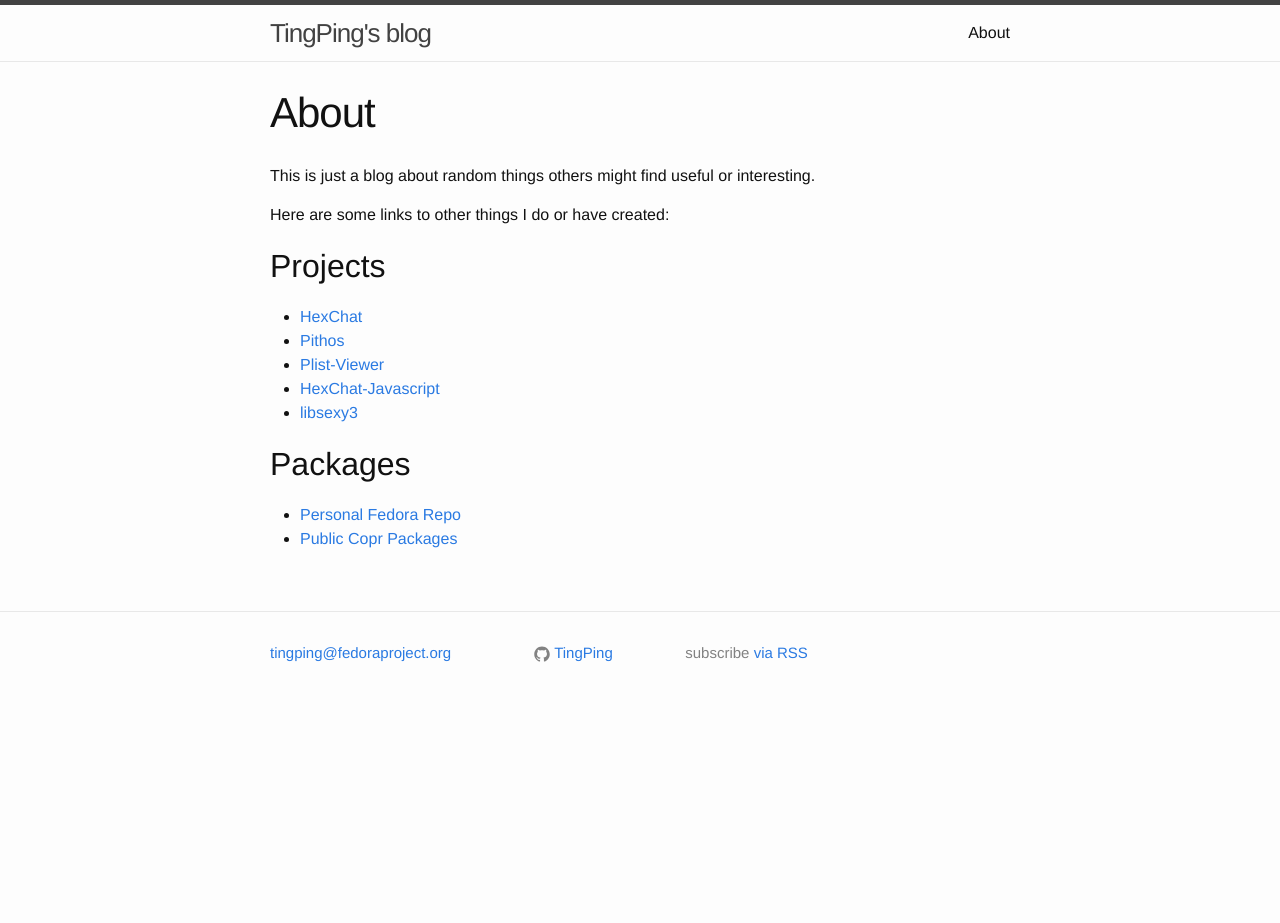
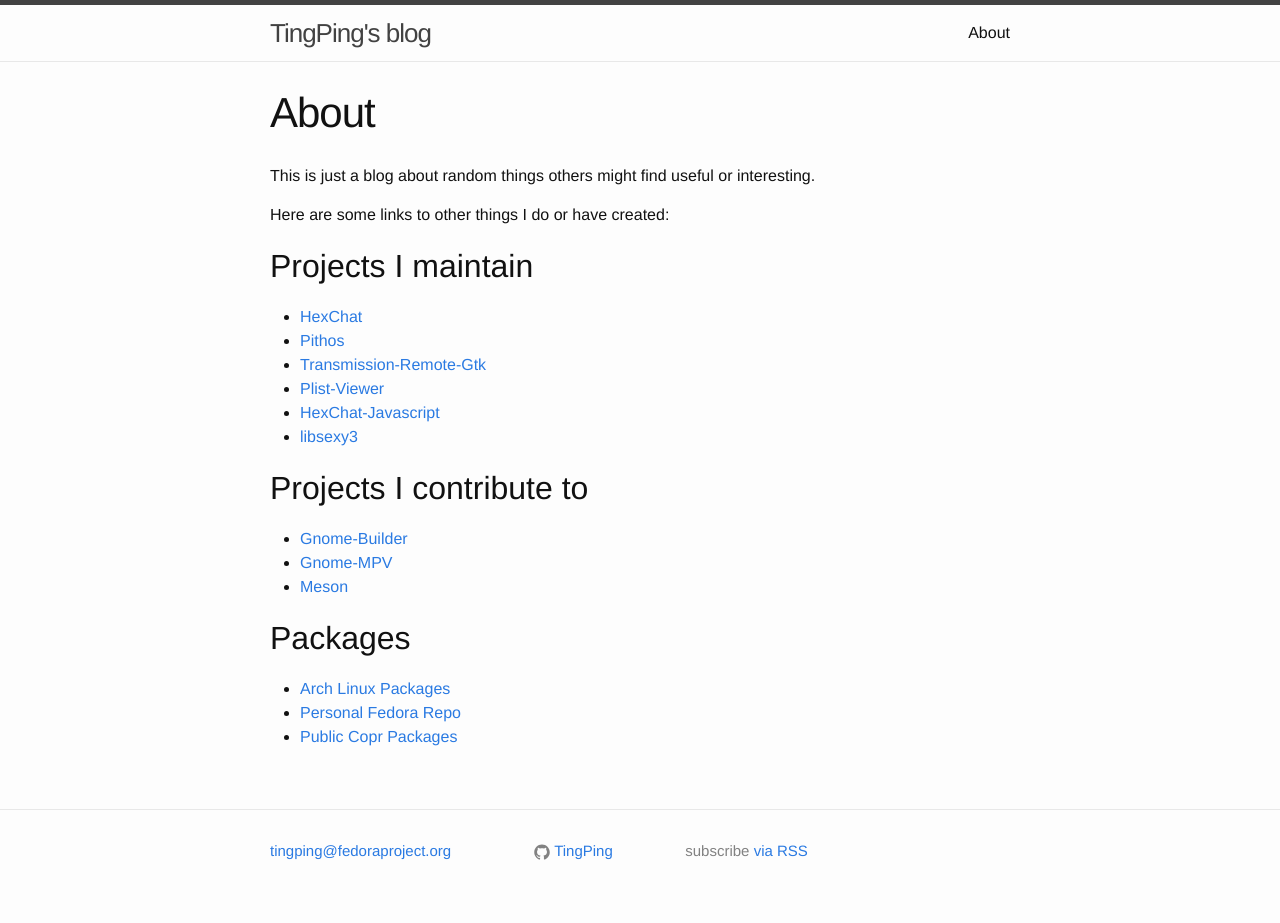
Before and after one commit to TingPing/tingping.github.io, a Jekyll site: the page built from about.md, in a window 1280 px wide. Built offline with Jekyll 4.4.1, drawn with Linux system fonts in a browser that asks for light colours; before the commit the page ends 900 px from its top, so only the background shows below that.

Commit message:
Update about.md

```diff
--- a/about.md
+++ b/about.md
@@ -8,13 +8,20 @@
 
 Here are some links to other things I do or have created:
 
-## Projects
+## Projects I maintain
 - [HexChat](https://hexchat.github.io)
 - [Pithos](https://pithos.github.io)
+- [Transmission-Remote-Gtk](https://github.com/transmission-remote-gtk/transmission-remote-gtk)
 - [Plist-Viewer](https://github.com/TingPing/plist-viewer)
 - [HexChat-Javascript](https://github.com/TingPing/hexchat-javascript)
 - [libsexy3](https://tingping.github.io/libsexy3/)
 
+## Projects I contribute to
+- [Gnome-Builder](https://wiki.gnome.org/Apps/Builder)
+- [Gnome-MPV](https://github.com/gnome-mpv/gnome-mpv)
+- [Meson](https://github.com/mesonbuild/meson)
+
 ## Packages
+- [Arch Linux Packages](https://aur.archlinux.org/packages/?SeB=m&K=TingPing)
 - [Personal Fedora Repo](https://dl.tingping.se/fedora/repoview/)
 - [Public Copr Packages](https://copr.fedoraproject.org/coprs/tingping/)
```
